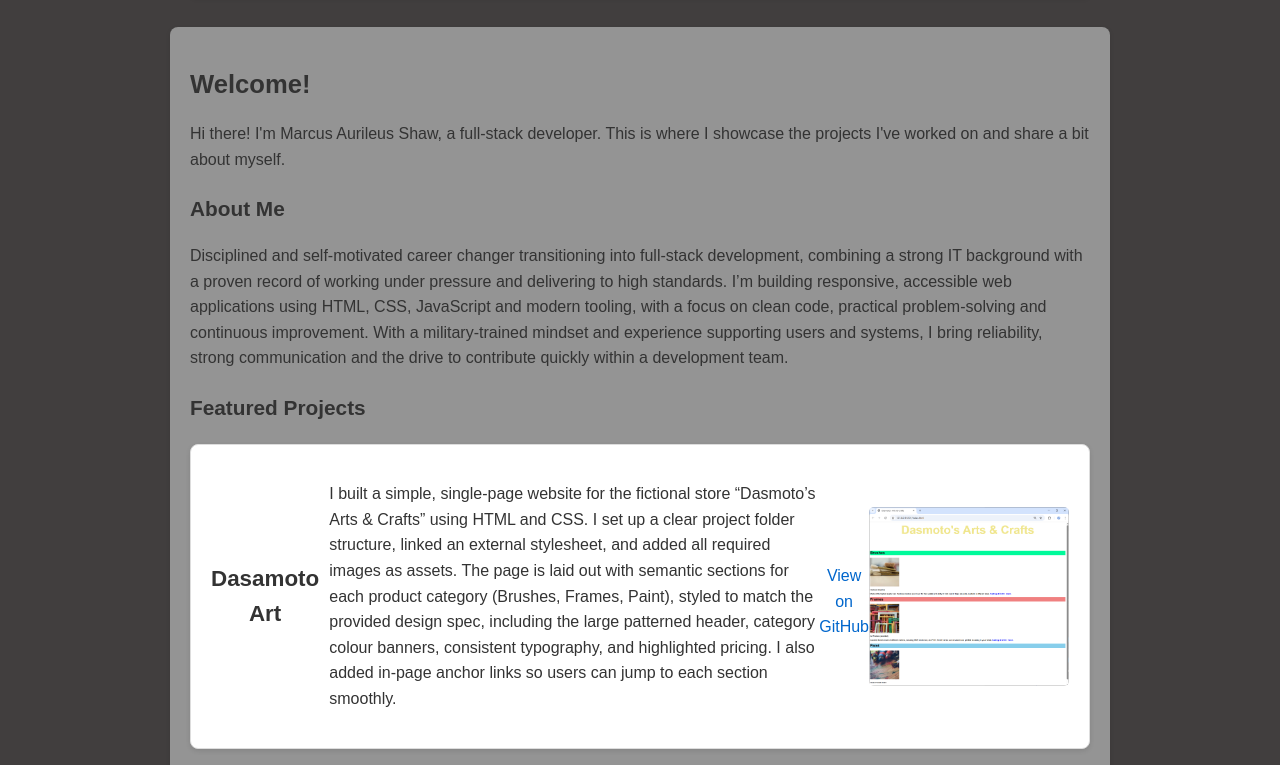
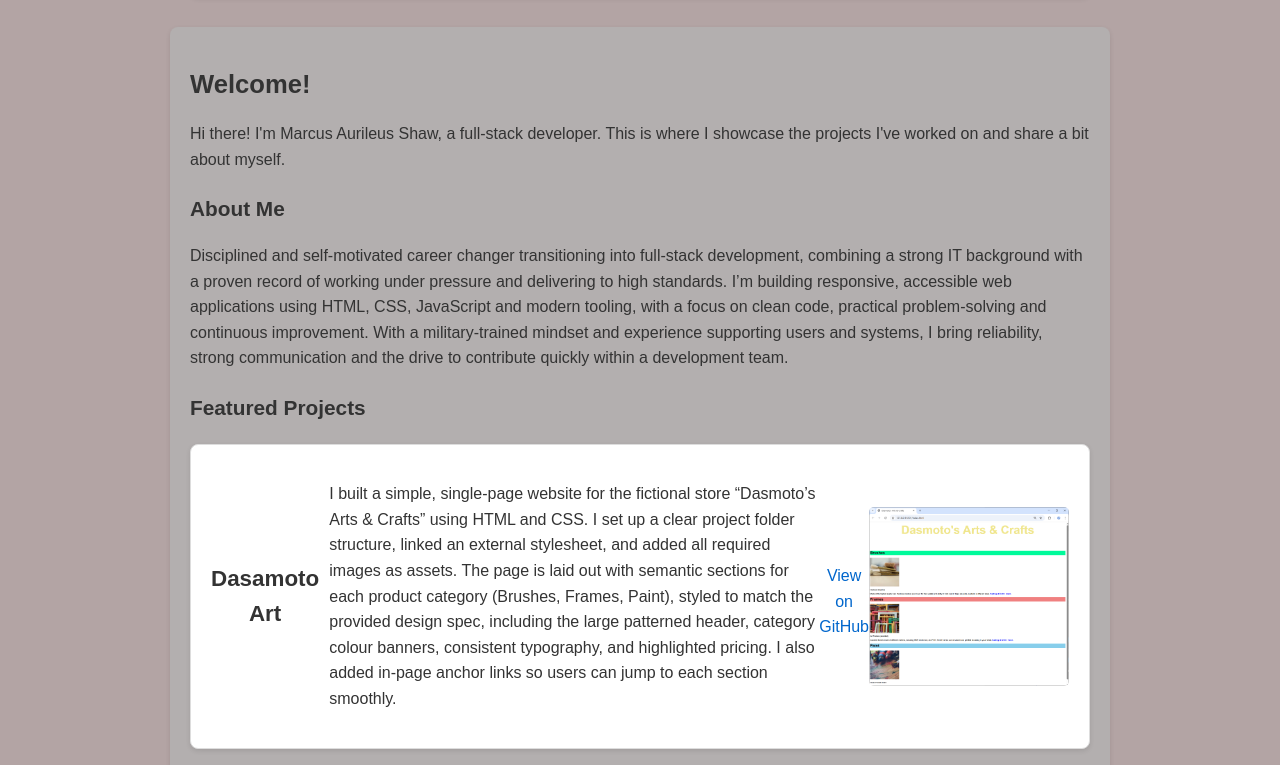
Before and after one commit to Marcusshaw179/PortfolioWebsite, a plain HTML site: page index.html in a window 1280 px wide. Shown: the part 292-1057 px from the top of the page. Drawn offline with Linux system fonts and the light colour scheme.

Commit message:
some minor color changes

```diff
--- a/css/style.css
+++ b/css/style.css
@@ -4,7 +4,7 @@ body {
     margin: 0;
     padding: 0;
     line-height: 1.6;
-    background-color: #413e3e;
+    background-color: #b3a4a4;
     color: #333;
 }
 
@@ -71,7 +71,7 @@ main {
     max-width: 900px;
     margin: 30px auto;
     padding: 20px;
-    background-color: #949494;
+    background-color: #b3afaf;
     border-radius: 8px;
     box-shadow: 0 2px 5px rgba(0, 0, 0, 0.1);
 }
```
